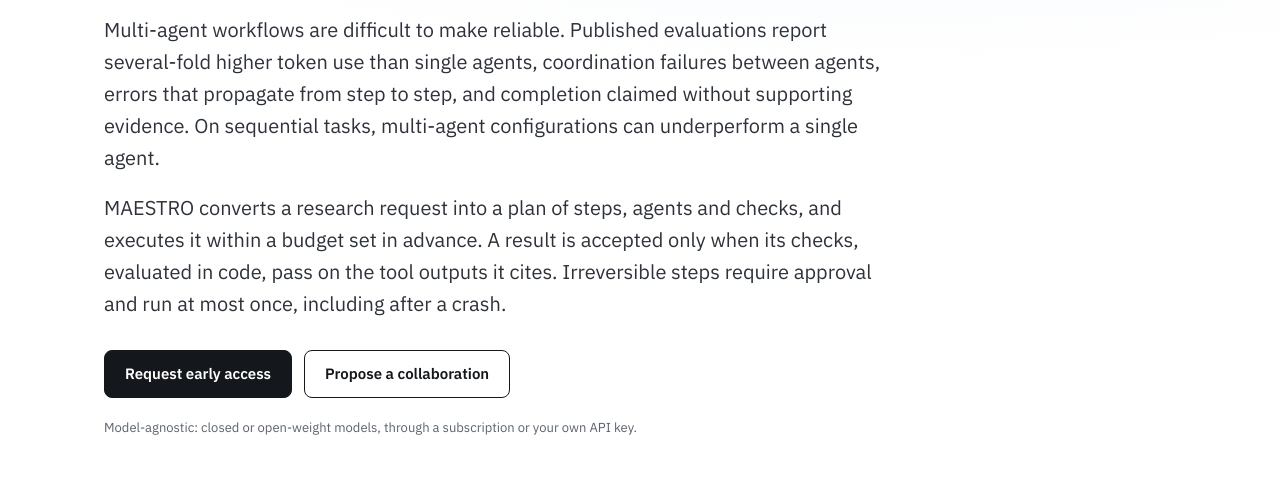
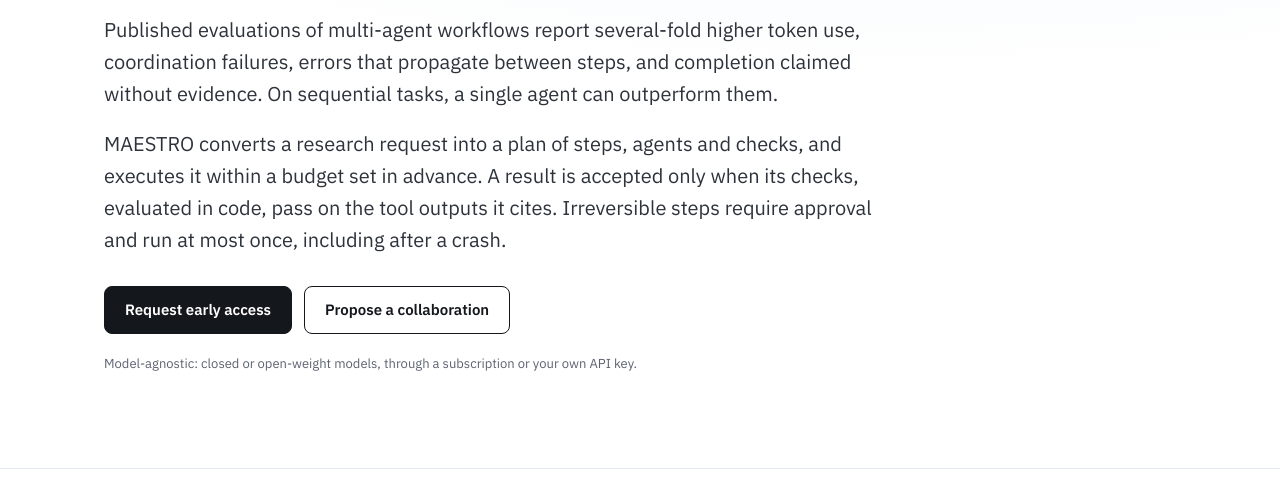
Before and after one commit to jarvisloh/maestro-site, a plain HTML site: page index.html in a window 1280 px wide. Shown: the part 317-800 px from the top of the page. Drawn offline with Linux system fonts and the light colour scheme.

Commit message:
Hero: shorter statement of multi-agent failure modes
Co-Authored-By: Claude Opus 5.5 <noreply@anthropic.com>

```diff
--- a/index.html
+++ b/index.html
@@ -91,7 +91,7 @@ footer .wrap{display:flex;justify-content:space-between;gap:16px;flex-wrap:wrap}
 <section class="hero" id="top"><div class="wrap">
 <p class="eyebrow">Research preview</p>
 <h1>Orchestration for scientific agents.</h1>
-<p class="lead">Multi-agent workflows are difficult to make reliable. Published evaluations report several-fold higher token use than single agents, coordination failures between agents, errors that propagate from step to step, and completion claimed without supporting evidence. On sequential tasks, multi-agent configurations can underperform a single agent.</p>
+<p class="lead">Published evaluations of multi-agent workflows report several-fold higher token use, coordination failures, errors that propagate between steps, and completion claimed without evidence. On sequential tasks, a single agent can outperform them.</p>
 <p class="lead">MAESTRO converts a research request into a plan of steps, agents and checks, and executes it within a budget set in advance. A result is accepted only when its checks, evaluated in code, pass on the tool outputs it cites. Irreversible steps require approval and run at most once, including after a crash.</p>
 <div class="btns"><a class="btn primary" href="#contact">Request early access</a><a class="btn" href="#contact">Propose a collaboration</a></div>
 <p class="small-print">Model-agnostic: closed or open-weight models, through a subscription or your own API key.</p>
```
